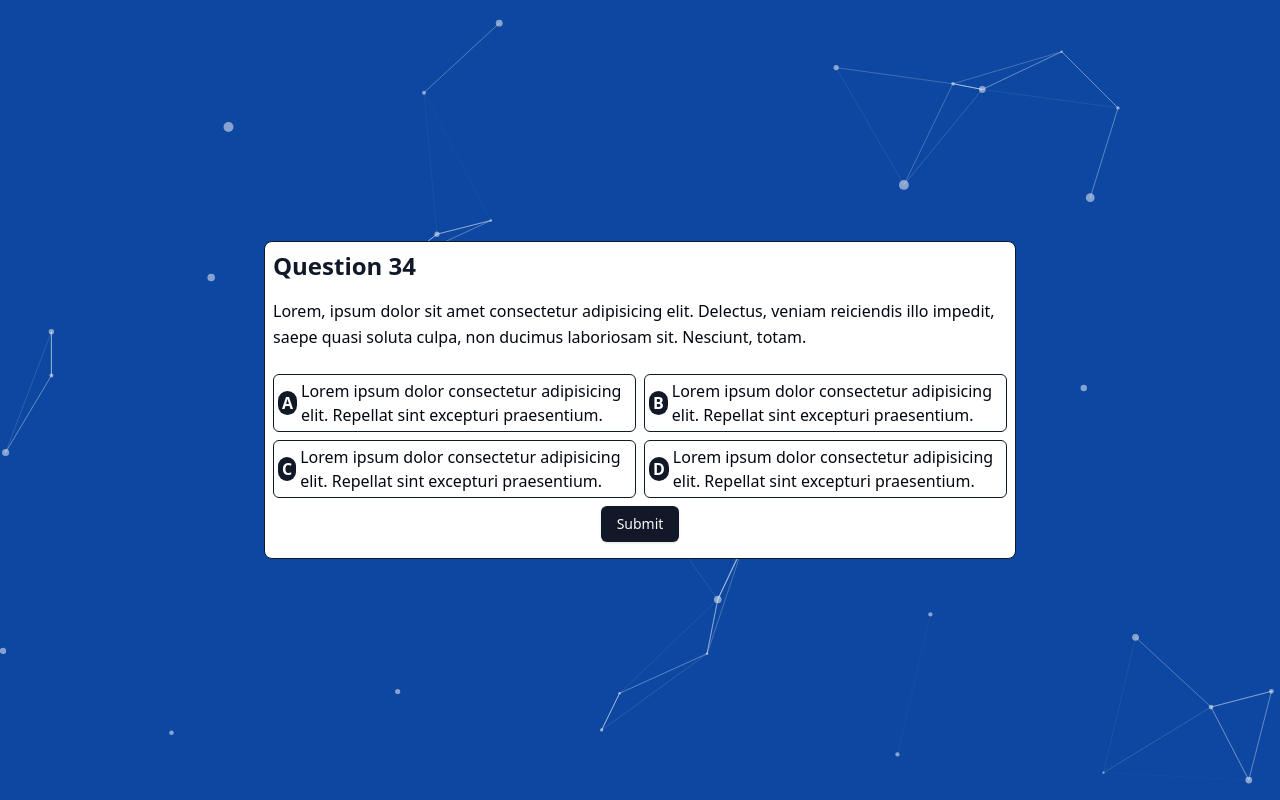
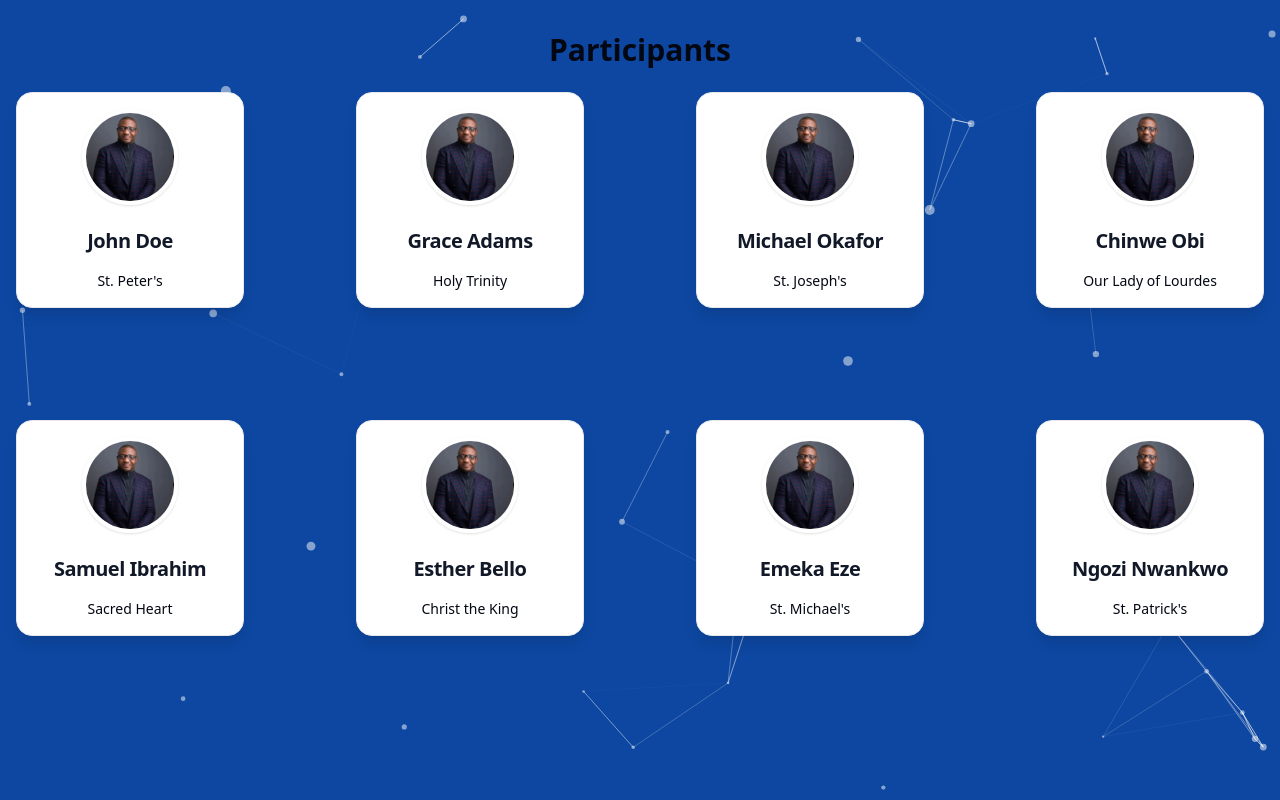
Before and after one commit to somchi/quizz-app, a Next.js app: page /1/audience in a window 1280 px wide. Built offline with nearby package versions, Linux system fonts and the light colour scheme.

Commit message:
create answer component

```diff
--- a/src/app/[quizzId]/audience/page.tsx
+++ b/src/app/[quizzId]/audience/page.tsx
@@ -9,8 +9,8 @@ const AudiencePage = () => {
     <section className="relative z-10">
       {/* <WaitingCom type="roundToStart" /> */}
       {/* <LeaderBoard /> */}
-      <QuestionCom />
-      {/* <ParticipantsCom /> */}
+      {/* <QuestionCom /> */}
+      <ParticipantsCom />
     </section>
   );
 };
--- a/src/app/components/AnswerCom.tsx
+++ b/src/app/components/AnswerCom.tsx
@@ -1,7 +1,76 @@
 import React from "react";
 
-const AnswerCom = () => {
-  return <div>AnswerCom</div>;
+const AnswerCom = ({
+  question,
+  options,
+  selectedOption,
+  correctAnswer,
+}: AnswerProps) => {
+  return (
+    <div className="max-w-3xl mx-auto bg-white border border-primary rounded-lg p-4 animate-in fade-in zoom-in duration-500">
+      <h2 className="text-xl font-semibold text-primary mb-4">{question}</h2>
+
+      <div className="grid grid-cols-2 gap-2">
+        {options.map((option) => {
+          const isSelected = selectedOption === option;
+          const isCorrect = correctAnswer === option;
+
+          let borderColor = "border-gray-300";
+          let bgColor = "bg-white";
+          let textColor = "text-black";
+
+          if (isCorrect) {
+            borderColor = "border-green-500";
+            bgColor = "bg-green-100";
+            textColor = "text-green-800";
+          } else if (isSelected && !isCorrect) {
+            borderColor = "border-red-500";
+            bgColor = "bg-red-100";
+            textColor = "text-red-800";
+          }
+
+          return (
+            <div
+              key={option}
+              className={`flex items-center gap-2 p-2 border ${borderColor} ${bgColor} ${textColor} rounded-md`}
+            >
+              <span className="w-6 h-6 text-sm font-bold grid place-content-center rounded-full bg-primary text-white">
+                {option}
+              </span>
+              <p className="text-sm md:text-base">
+                Option {option} — Lorem ipsum dolor.
+              </p>
+            </div>
+          );
+        })}
+      </div>
+
+      <div className="mt-4 text-sm text-gray-600">
+        <p>
+          ✅ Correct Answer:{" "}
+          <strong className="text-green-700">{correctAnswer}</strong>
+        </p>
+        <p className="mt-1">
+          {selectedOption ? (
+            <>
+              🧠 You selected:{" "}
+              <strong
+                className={
+                  selectedOption === correctAnswer
+                    ? "text-green-600"
+                    : "text-red-600"
+                }
+              >
+                {selectedOption}
+              </strong>
+            </>
+          ) : (
+            <span className="text-red-600">You didn’t select an answer!</span>
+          )}
+        </p>
+      </div>
+    </div>
+  );
 };
 
 export default AnswerCom;
--- a/src/app/components/LeaderBrdTable.tsx
+++ b/src/app/components/LeaderBrdTable.tsx
@@ -24,6 +24,7 @@ const LeaderBrdTable = () => {
           <TableRow>
             <TableHead className="text-left">Position</TableHead>
             <TableHead className="text-left">Name</TableHead>
+            <TableHead className="text-left hidden md:block">Parish</TableHead>
             <TableHead className="text-left">Score</TableHead>
           </TableRow>
         </TableHeader>
@@ -32,11 +33,14 @@ const LeaderBrdTable = () => {
           {participants.map((participant, index) => (
             <TableRow
               key={participant.id}
-              className="hover:bg-muted/20 transition-colors"
+              className="hover:bg-muted/20 transition-colors cursor-pointer"
             >
               <TableCell className="font-medium">{index + 1}</TableCell>
               <TableCell>
                 {participant.firstName} {participant.lastName}
+              </TableCell>
+              <TableCell className="hidden md:block">
+                {participant.parish}
               </TableCell>
               <TableCell>{participant.score}</TableCell>
             </TableRow>
--- a/src/app/components/QuestionCom.tsx
+++ b/src/app/components/QuestionCom.tsx
@@ -1,42 +1,74 @@
-import React from "react";
+"use client";
+import { useState } from "react";
 import { Button } from "./ui/button";
 
-const QuestionCom = () => {
+const Question = () => {
+  const [selectedOption, setSelectedOption] = useState<string | null>(null);
+  const options = ["A", "B", "C", "D"];
+
+  const handleOptionClick = ({ option }: { option: string }) => {
+    setSelectedOption(option);
+  };
+
+  const handleSubmit = () => {
+    if (selectedOption) {
+      alert(`You selected: ${selectedOption}`);
+      // Add more logic here (e.g., form submit, state update, next question)
+    }
+  };
+
   return (
-    <div className="grid place-content-center  max-w-3xl mx-auto p-2 h-screen bg-transparent">
-      <div className="md:border md:border-primary bg-card p-2 rounded-lg">
+    <div className="grid place-content-center max-w-3xl mx-auto p-2 h-screen bg-transparent">
+      <div className="md:border md:border-primary bg-card p-2 rounded-lg animate-in fade-in zoom-in duration-700">
         <h1 className="text-2xl font-semibold mb-4 text-primary">
           Question 34
         </h1>
         <p className="mb-6 text-[0.8rem] md:text-[1rem] leading-relaxed">
-          Lorem, ipsum dolor sit amet consectetur adipisicing elit. Delectus,
-          veniam reiciendis illo impedit, saepe quasi soluta culpa, non ducimus
-          laboriosam sit. Nesciunt, totam.
+          Lorem ipsum dolor sit amet consectetur adipisicing elit. Delectus,
+          veniam reiciendis illo impedit, saepe quasi soluta culpa.
         </p>
 
-        <div className="grid grid-cols-2 gap-2 ">
-          {/* test options */}
-          {["A", "B", "C", "D"].map((option) => (
+        <div className="grid grid-cols-2 gap-2">
+          {options.map((option) => (
             <div
               key={option}
-              className="flex items-center gap-1  rounded-md cursor-pointer border border-primary p-1 bg-white hover:bg-theme-lightBlue transition-colors"
+              onClick={() => handleOptionClick({ option })}
+              className={`flex items-center gap-1 rounded-md cursor-pointer border p-1 transition-colors
+                ${
+                  selectedOption === option
+                    ? "bg-theme-lightBlue border-theme-blue"
+                    : "bg-white border-primary hover:bg-theme-lightBlue"
+                }`}
             >
-              <span className="grid place-content-center text-[0.6rem] w-5 h-5 md:w-6 md:h-6 md:text-[1rem] p-1 rounded-full bg-primary text-white hover:bg-theme-blue font-bold select-none">
+              <span
+                className={`grid place-content-center text-[0.6rem] w-5 h-5 md:w-6 md:h-6 md:text-[1rem] p-1 rounded-full font-bold select-none text-white
+                  ${
+                    selectedOption === option ? "bg-theme-blue" : "bg-primary"
+                  }`}
+              >
                 {option}
               </span>
               <p className="text-[0.8rem] md:text-[1rem]">
-                Lorem ipsum dolor consectetur adipisicing elit. Repellat sint
-                excepturi praesentium.
+                Lorem ipsum dolor sit amet consectetur adipisicing elit.
               </p>
             </div>
           ))}
         </div>
+
         <div className="grid place-content-center p-2">
-          <Button className="">Submit</Button>
+          <Button
+            onClick={handleSubmit}
+            disabled={!selectedOption}
+            className={`${
+              !selectedOption ? "opacity-50 cursor-not-allowed" : ""
+            }`}
+          >
+            Submit
+          </Button>
         </div>
       </div>
     </div>
   );
 };
 
-export default QuestionCom;
+export default Question;
--- a/src/app/components/WaitingCom.tsx
+++ b/src/app/components/WaitingCom.tsx
@@ -16,7 +16,7 @@ const WaitingCom = ({ type = "quizToStart" }: WaitComProps) => {
         firstName="John"
         lastName="Doe"
         parish="St. Mary"
-        imageUrl="https://via.placeholder.com/150"
+        imageUrl="/images/victorafolabi.jpg"
         score={2}
       />
     ),
--- a/src/app/types/index.d.ts
+++ b/src/app/types/index.d.ts
@@ -10,3 +10,11 @@ declare type CandiCardProps = {
   score?: number;
   imageUrl?: string;
 };
+
+declare type AnswerProps = {
+  question : string;
+  options: string;
+  selectedOption: string;
+   correctAnswer: string;
+
+}
```
